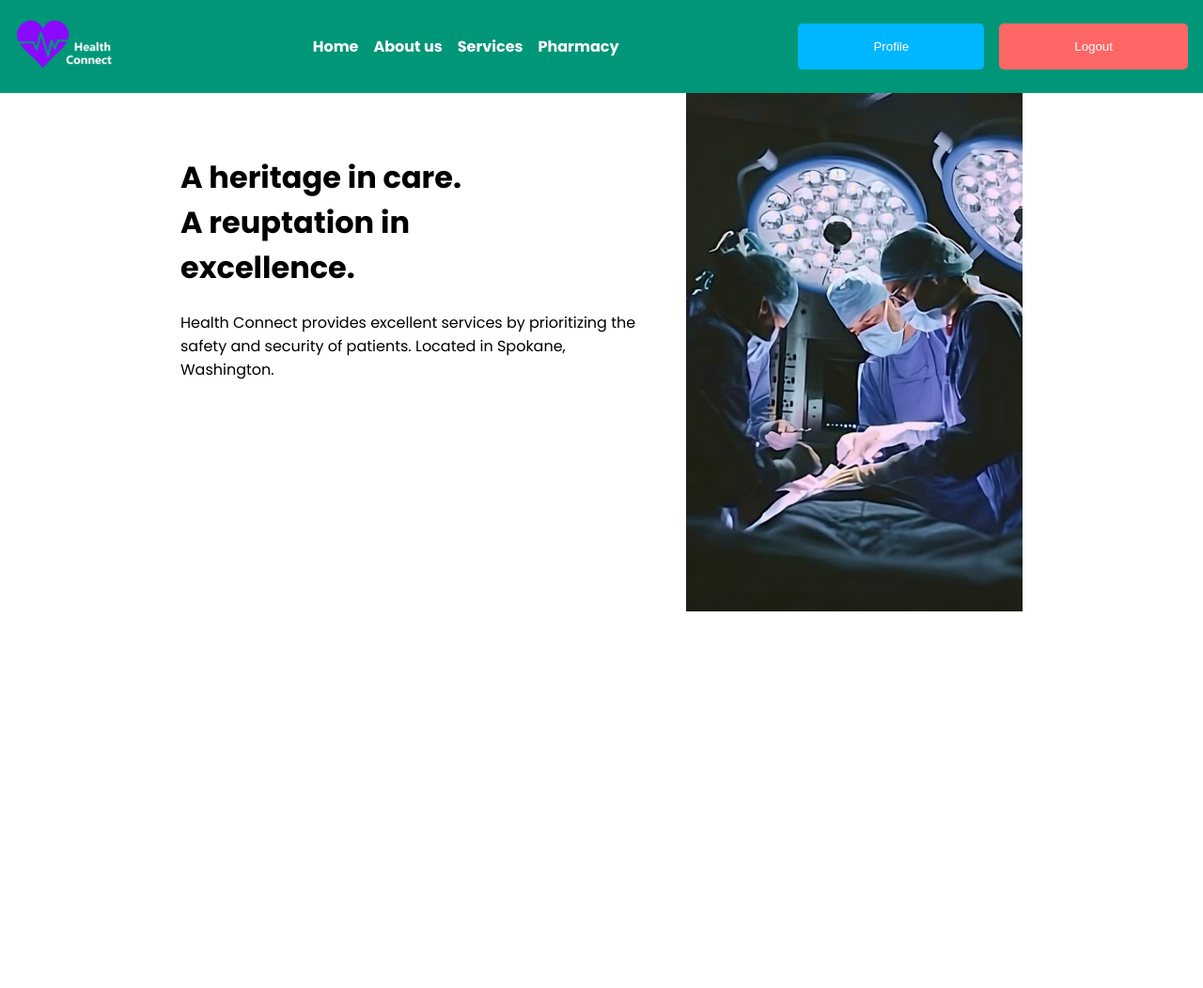
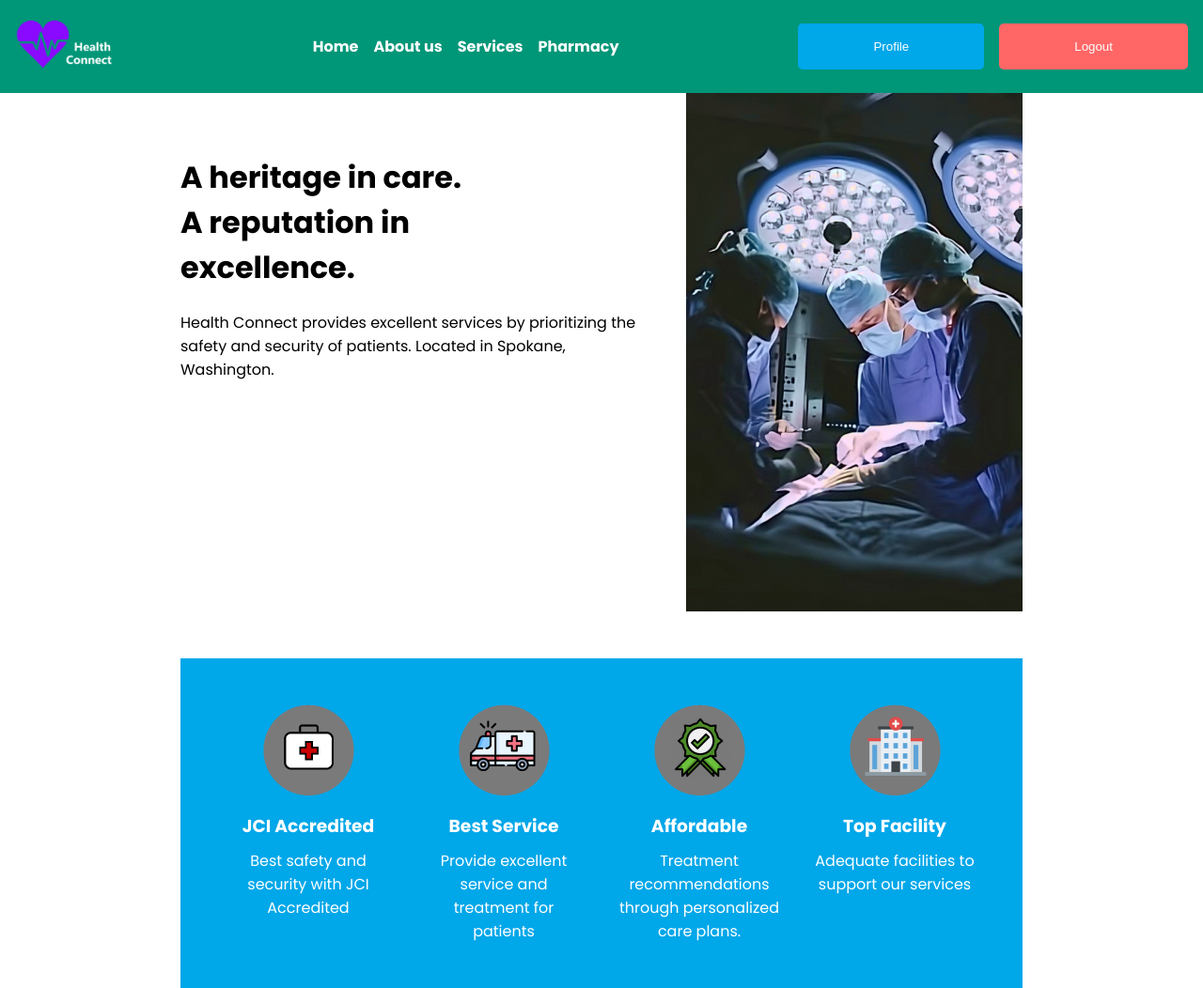
Before and after one commit to codylarge/cs350-summer2024-project-wildfire_warriors, a Django app: page / in a window 1280 px wide. Shown: the whole page at 94% size. Before the commit the page ends 651 px from the top, so only its background shows below. Run offline with Django 5.2, Linux system fonts and the light colour scheme; a user stored in the database is signed in; some web fonts are replaced.

Commit message:
Home page footer

```diff
--- a/healthconnect/static/css/home.css
+++ b/healthconnect/static/css/home.css
@@ -15,13 +15,49 @@ h1{
     margin-right: 2em; /* Add space between text and image */
 }
 
-.surgery-image{
+.surgery-image {
     width: 40%;
+    padding-bottom: 50px;
+}
+
+/* Footer section styling */
+.footer-section {
+    background-color: #00a7e9;
+    padding: 2em;
+    text-align: center;
+    flex-wrap: wrap; /* Allows items to wrap to the next line */
+    justify-content: space-around; /* Distributes items evenly */
+    display: flex;
+}
+
+.footer-item {
+    flex: 1;
+    min-width: 150px;
+    margin: 1em;
+}
+
+.footer-item img {
+    max-width: 100px;
+    height: auto; /* Maintains aspect ratio */
+}
+
+.footer-item h3 {
+    margin: 0.5em 0;
+    color: white;
+}
+
+.footer-item p {
+    margin: 0;
+    color: white;
 }
 
 @media (max-width: 1024px) {
     .main-content {
         flex-direction: column;
+        text-align: center;
+    }
+
+    .top-text {
         text-align: center;
     }
 }
@@ -30,4 +66,6 @@ h1{
     .surgery-image {
         display: none;
     }
+
+
 }
--- a/healthconnect/static/css/styles.css
+++ b/healthconnect/static/css/styles.css
@@ -58,7 +58,7 @@ main {
 
 /* Login button styling */
 .navbar .login-link {
-    background-color: #00b6ff;
+    background-color: #00a7e9;
     padding: 1.3em 6em;
     border-radius: 5px;
     border: none;
@@ -68,7 +68,7 @@ main {
 }
 
 .navbar .login-link:hover {
-    background-color: blue;
+    background-color: #0040c9;
     text-decoration: none;
 }
 
--- a/healthconnect/templates/home.html
+++ b/healthconnect/templates/home.html
@@ -9,9 +9,33 @@ Home
 {% block content %}
 <div class="top-content">
     <div class="top-text">
-        <h1>A heritage in care.<br>A reuptation in<br>excellence.</h1>
+        <h1>A heritage in care.<br>A reputation in<br>excellence.</h1>
         <p>Health Connect provides excellent services by prioritizing the safety and security of patients. Located in Spokane, Washington.</p>
     </div>
-    <img src="{% static 'images/home1.webp' %}" alt="Doctor" class="surgery-image">
+    <img src="{% static 'images/home/home1.webp' %}" alt="Doctor" class="surgery-image">
+</div>
+
+<!-- Footer Section -->
+<div class="footer-section">
+    <div class="footer-item">
+        <img src="{% static 'images/home/home_2.1.webp' %}" alt="Service 1">
+        <h3>JCI Accredited</h3>
+        <p>Best safety and security with JCI Accredited</p>
+    </div>
+    <div class="footer-item">
+        <img src="{% static 'images/home/home_2.2.webp' %}" alt="Service 2">
+        <h3>Best Service</h3>
+        <p>Provide excellent service and treatment for patients</p>
+    </div>
+    <div class="footer-item">
+        <img src="{% static 'images/home/home_2.3.webp' %}" alt="Service 3">
+        <h3>Affordable</h3>
+        <p>Treatment recommendations through personalized care plans.</p>
+    </div>
+    <div class="footer-item">
+        <img src="{% static 'images/home/home_2.4.webp' %}" alt="Service 4">
+        <h3>Top Facility</h3>
+        <p>Adequate facilities to support our services</p>
+    </div>
 </div>
 {% endblock %}
```
Also changed, not shown: healthconnect/static/images/home/home1.webp (renamed from healthconnect/static/images/home1.webp), healthconnect/static/images/home/home_2.1.webp (added), healthconnect/static/images/home/home_2.2.webp (added), healthconnect/static/images/home/home_2.3.webp (added), healthconnect/static/images/home/home_2.4.webp (added).
